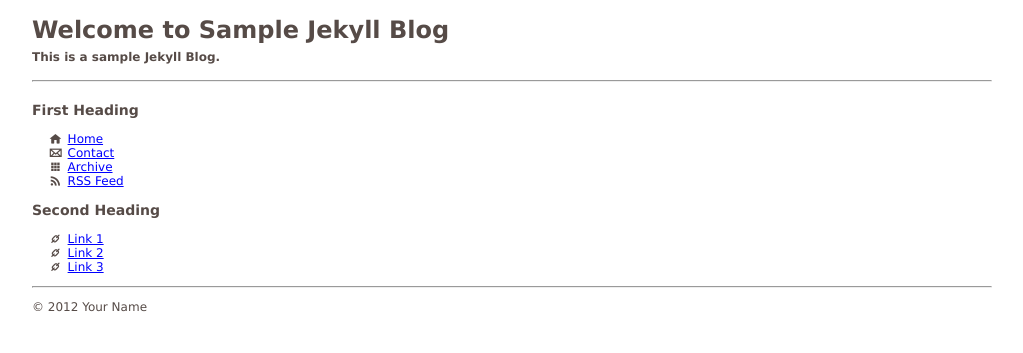
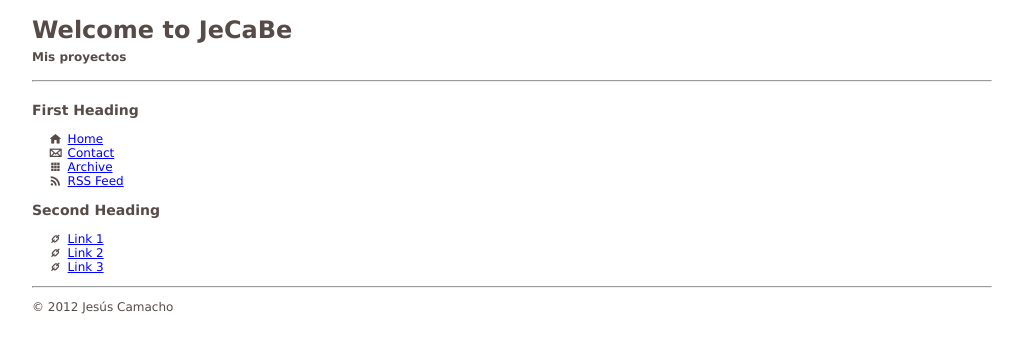
Before and after one commit to Zagur/zagur.github.io, a Jekyll site: the page built from index.html, in a window 1280 px wide. Shown: the top 353 px of the page, without its empty margins (26-1049 px from the left). Built offline with Jekyll 4.4.1, drawn with Linux system fonts in a browser that asks for light colours; Markdown is read by kramdown in place of the engine named in the settings.

Commit message:
new _config

```diff
--- a/_config.yml
+++ b/_config.yml
@@ -1,14 +1,14 @@
 # Name of your blog (this will show up at the top of your page and in the RSS feed)
-name: Sample Jekyll Blog
+name: JeCaBe
 
 # Short description (goes below the title; it will also be used in the RSS feed)
-description: This is a sample Jekyll Blog.
+description: Mis proyectos
 
 # Your name, as you want it to appear underneath each post and in the footer
-author: Your Name
+author: Jesús Camacho
 
 # Your email if you want it to be linked on the contact page
-author_email: you@example.com
+author_email: zagurblog@gmail.com
 
 # The directory for category index pages. Change it to something else if
 # for example you want links like /categories/category1 instead of /category1
@@ -21,7 +21,7 @@ category_dir: /
 baseurl:
 
 # The URL of your actual domain. This will be used to make absolute links in the RSS feed.
-url: http://yourdomain.com/
+url: http://zagur.github.io
 
 #### Under the Hood Stuff #####
 
@@ -34,7 +34,7 @@ markdown: rdiscount
 permalink: pretty
 
 # How many articles do you wish to appear on the front page:
-paginate: 3
+paginate: 5
 
 # Exclude metadata and development time dependencies (like Grunt plugins)
 exclude: [README.markdown, package.json, grunt.js, Gruntfile.js, Gruntfile.coffee, node_modules]
```
